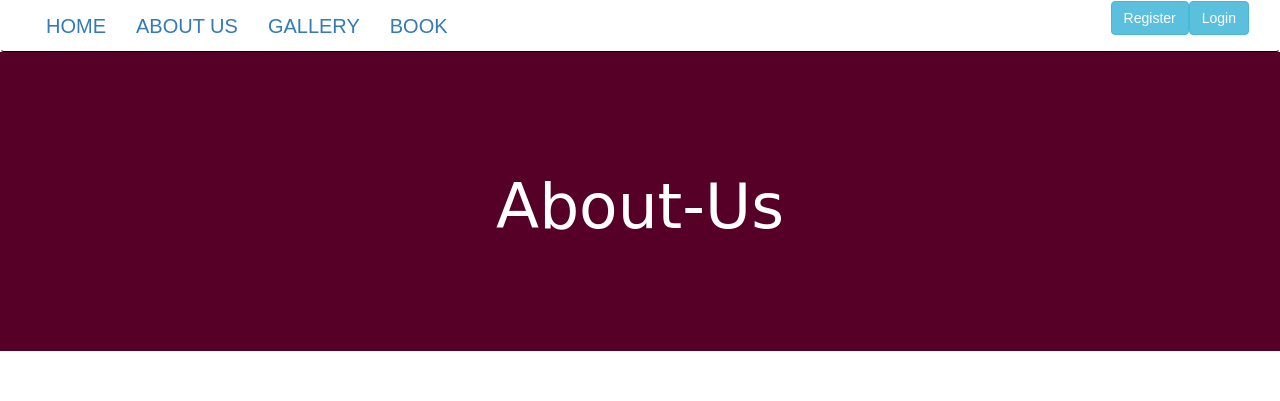
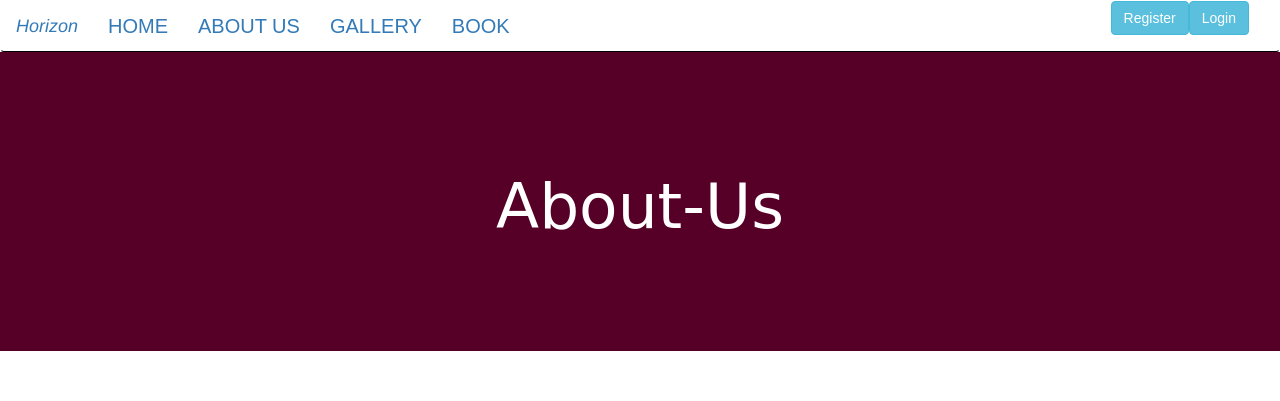
Before and after one commit to Kenneth-joseph/pool, a Flask app: page /about_us in a window 1280 px wide. Shown: the top 401 px of the page. Run offline with Flask 2, Linux system fonts and the light colour scheme; some libraries are stand-ins or nearby versions; some web fonts are replaced.

Commit message:
edit the navbar

```diff
--- a/app/templates/about-us.html
+++ b/app/templates/about-us.html
@@ -3,6 +3,7 @@
 
 {%block content%}
 <link href="https://fonts.googleapis.com/css?family=Indie+Flower|Ranga" rel="stylesheet">
+
 <div class="jumbotron text-center" style="background-color: #560027; color: #ffffff; padding: 100px 25px; font-family: 'Lobster', cursive;">
     <h1>About-Us</h1>
 </div>
--- a/app/templates/navbar.html
+++ b/app/templates/navbar.html
@@ -7,10 +7,14 @@
                 <span class="icon-bar"></span>
                 <span class="icon-bar"></span>
             </button>
-            <a href="/" class="navbar-brand"><i class="fas fa-swimmer"></i></a>
+            <a href="/" class="navbar-brand"><i class="fas fa-swimmer"> Horizon</i></a>
+
+
+
         </div>
-        <div class="navbar-collapse collapse" style="font-family: 'Oswald', sans-serif; font-size:20px;text-decoration:none;">
-                <ul class="nav navbar-nav">
+        <div class="navbar-collapse collapse"
+            style="font-family: 'Oswald', sans-serif; font-size:20px;text-decoration:none;">
+            <ul class="nav navbar-nav navbar-left">
                 <li><a href="{{url_for('main.index')}}">HOME</a></li>
                 <li><a href="{{url_for('main.about')}}">ABOUT US</a></li>
                 <li><a href="{{url_for('main.gallery')}}">GALLERY</a></li>
@@ -19,8 +23,10 @@
             <form class="form-inline my-2 my-lg-0 mt-2">
 
                 <!-- <button class="btn btn-success my-2 my-sm-0" >LOGIN</button> -->
-                    <a href="{{url_for('auth.login')}}" class="btn btn-info" style="float: right;" role="button" >Login</a>&nbsp;&nbsp;
-                    <a href="{{url_for('auth.register')}}" class="btn btn-info" style="float: right;" role="button" >Register</a>
+                <a href="{{url_for('auth.login')}}" class="btn btn-info" style="float: right;"
+                    role="button">Login</a>&nbsp;&nbsp;
+                <a href="{{url_for('auth.register')}}" class="btn btn-info" style="float: right;"
+                    role="button">Register</a>
 
             </form>
 
--- a/config.py
+++ b/config.py
@@ -4,7 +4,7 @@ import os
 class Config:
 
     SECRET_KEY = os.environ.get('SECRET_KEY')
-    SQLALCHEMY_DATABASE_URI = 'postgresql+psycopg2://postgres:kent123kk@localhost/pool'
+    SQLALCHEMY_DATABASE_URI='postgresql+psycopg2://trevor:elite@localhost/pool'
 
 
 class ProdConfig(Config):
```
Lines whose indentation alone changed are shown as unchanged.
